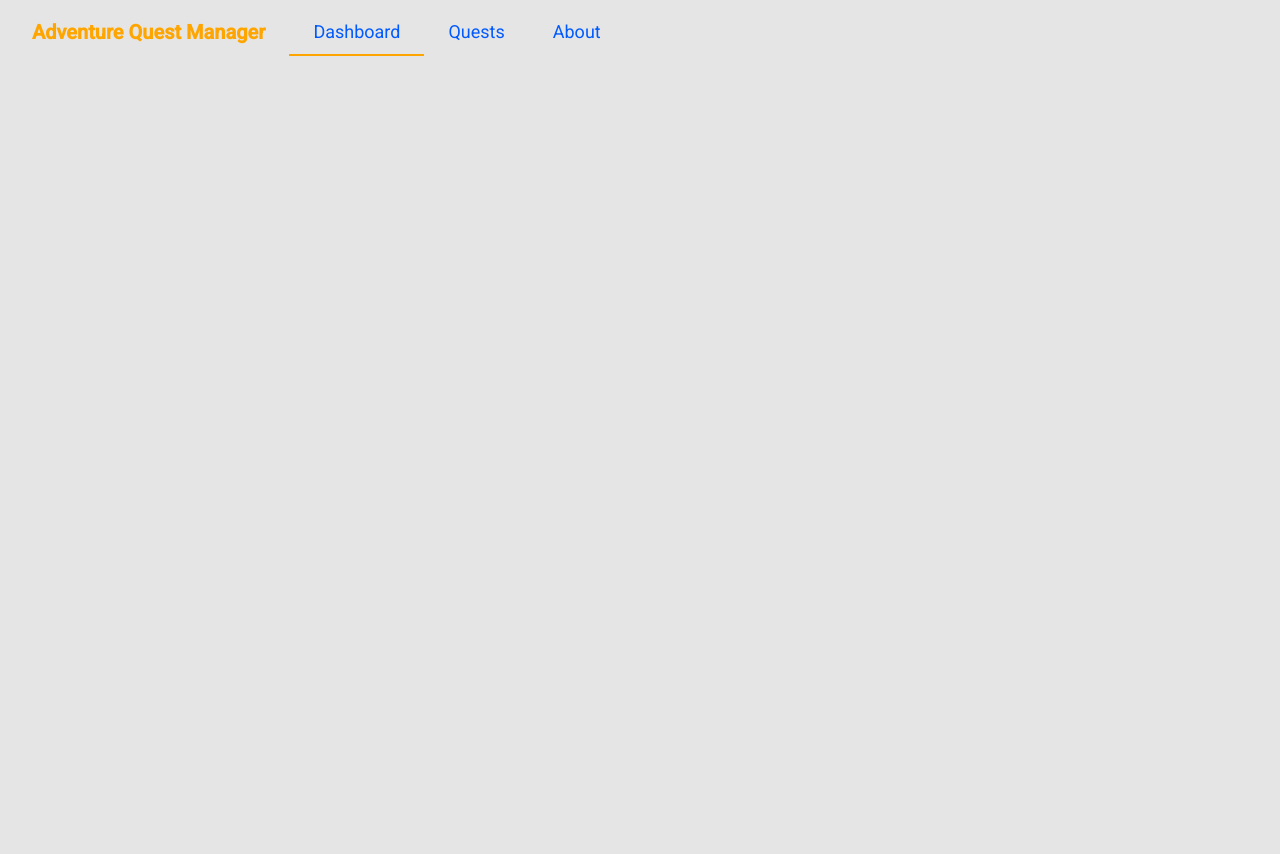
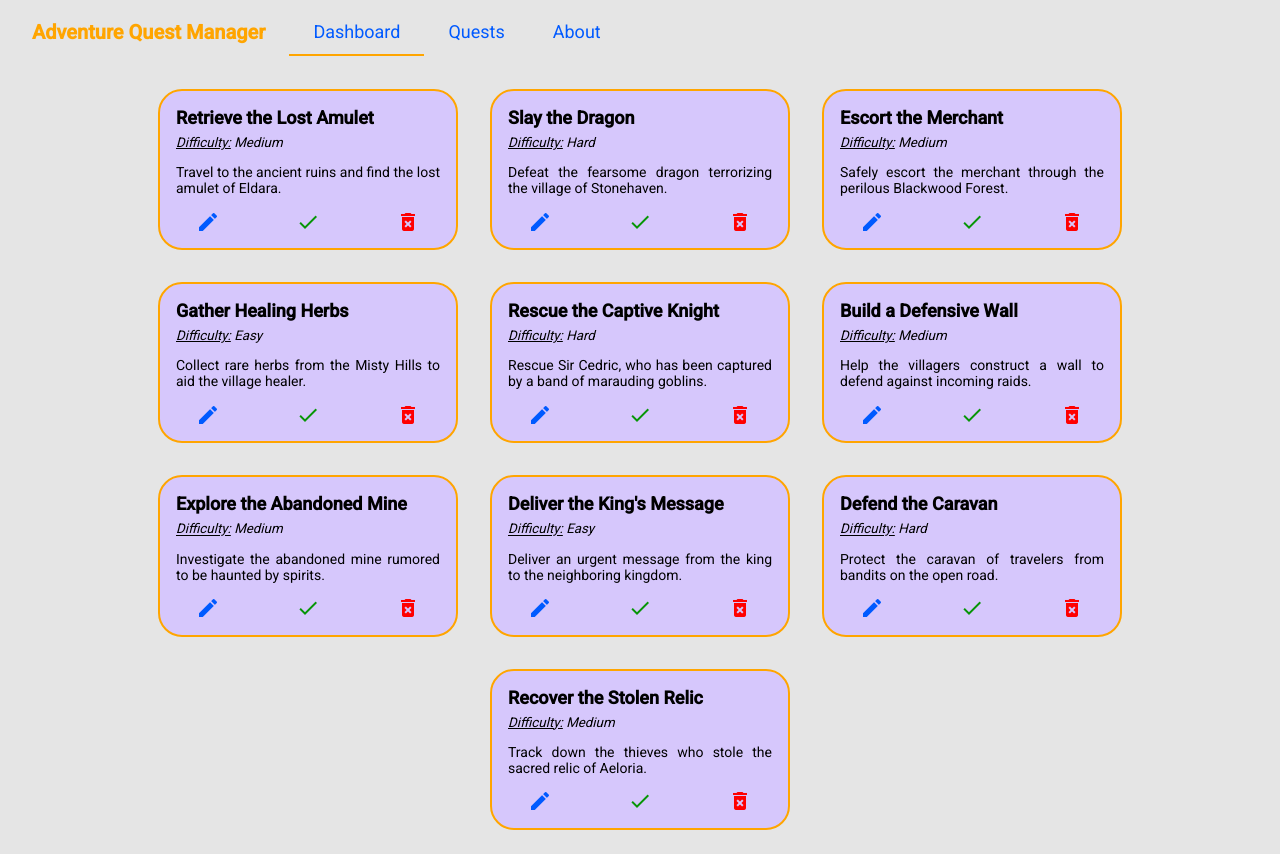
Before and after one commit to dimitrisstyl7/adventure-quest-manager, an Angular app: page /quests in a window 1280 px wide. Before the commit this address led to /. Before the commit the page ends 800 px from the top, so only its background shows below. Built offline with nearby package versions, Linux system fonts and the light colour scheme.

Commit message:
Create quests component for displaying quests

```diff
--- a/src/app/app.routes.ts
+++ b/src/app/app.routes.ts
@@ -1,3 +1,8 @@
-import { Routes } from '@angular/router';
+// src/app/app.routes.ts
 
-export const routes: Routes = [];
+import {Routes} from '@angular/router';
+import {QuestsComponent} from './quests/quests.component';
+
+export const routes: Routes = [
+  {path: 'quests', component: QuestsComponent},
+];
--- /dev/null
+++ b/src/app/quests/quests.component.html
@@ -0,0 +1,9 @@
+<!--src/app/quests/quests.component.html-->
+
+<div class="container">
+  @for (quest of quests; track quest.id) {
+    <div>
+      <app-quest-card [inputSignal]="quest"></app-quest-card>
+    </div>
+  }
+</div>
--- /dev/null
+++ b/src/app/quests/quests.component.scss
@@ -0,0 +1,9 @@
+//src/app/quests/quests.component.scss
+
+.container {
+  text-align: center;
+
+  div {
+    display: inline-block;
+  }
+}
--- /dev/null
+++ b/src/app/quests/quests.component.ts
@@ -0,0 +1,81 @@
+// src/app/quests/quests.component.ts
+
+import {Component} from '@angular/core';
+import {QuestCardComponent} from '../quest-card/quest-card.component';
+import {Quest} from '../quest';
+import {Difficulty} from '../difficulty';
+
+@Component({
+  selector: 'app-quests',
+  imports: [
+    QuestCardComponent
+  ],
+  templateUrl: './quests.component.html',
+  styleUrl: './quests.component.scss'
+})
+export class QuestsComponent {
+
+  quests: Quest[] = [
+    {
+      id: 1,
+      title: "Retrieve the Lost Amulet",
+      description: "Travel to the ancient ruins and find the lost amulet of Eldara.",
+      difficulty: Difficulty.MEDIUM
+    },
+    {
+      id: 2,
+      title: "Slay the Dragon",
+      description: "Defeat the fearsome dragon terrorizing the village of Stonehaven.",
+      difficulty: Difficulty.HARD
+    },
+    {
+      id: 3,
+      title: "Escort the Merchant",
+      description: "Safely escort the merchant through the perilous Blackwood Forest.",
+      difficulty: Difficulty.MEDIUM
+    },
+    {
+      id: 4,
+      title: "Gather Healing Herbs",
+      description: "Collect rare herbs from the Misty Hills to aid the village healer.",
+      difficulty: Difficulty.EASY
+    },
+    {
+      id: 5,
+      title: "Rescue the Captive Knight",
+      description: "Rescue Sir Cedric, who has been captured by a band of marauding goblins.",
+      difficulty: Difficulty.HARD
+    },
+    {
+      id: 6,
+      title: "Build a Defensive Wall",
+      description: "Help the villagers construct a wall to defend against incoming raids.",
+      difficulty: Difficulty.MEDIUM
+    },
+    {
+      id: 7,
+      title: "Explore the Abandoned Mine",
+      description: "Investigate the abandoned mine rumored to be haunted by spirits.",
+      difficulty: Difficulty.MEDIUM
+    },
+    {
+      id: 8,
+      title: "Deliver the King's Message",
+      description: "Deliver an urgent message from the king to the neighboring kingdom.",
+      difficulty: Difficulty.EASY
+    },
+    {
+      id: 9,
+      title: "Defend the Caravan",
+      description: "Protect the caravan of travelers from bandits on the open road.",
+      difficulty: Difficulty.HARD
+    },
+    {
+      id: 10,
+      title: "Recover the Stolen Relic",
+      description: "Track down the thieves who stole the sacred relic of Aeloria.",
+      difficulty: Difficulty.MEDIUM
+    }
+  ];
+
+}
```
